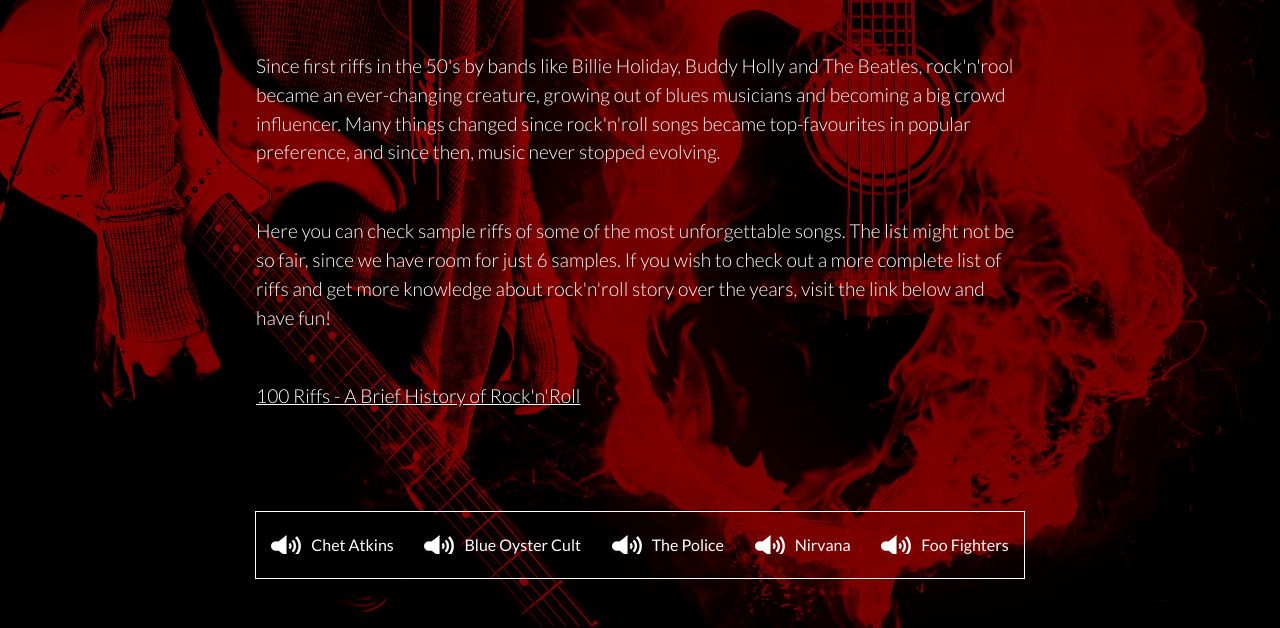
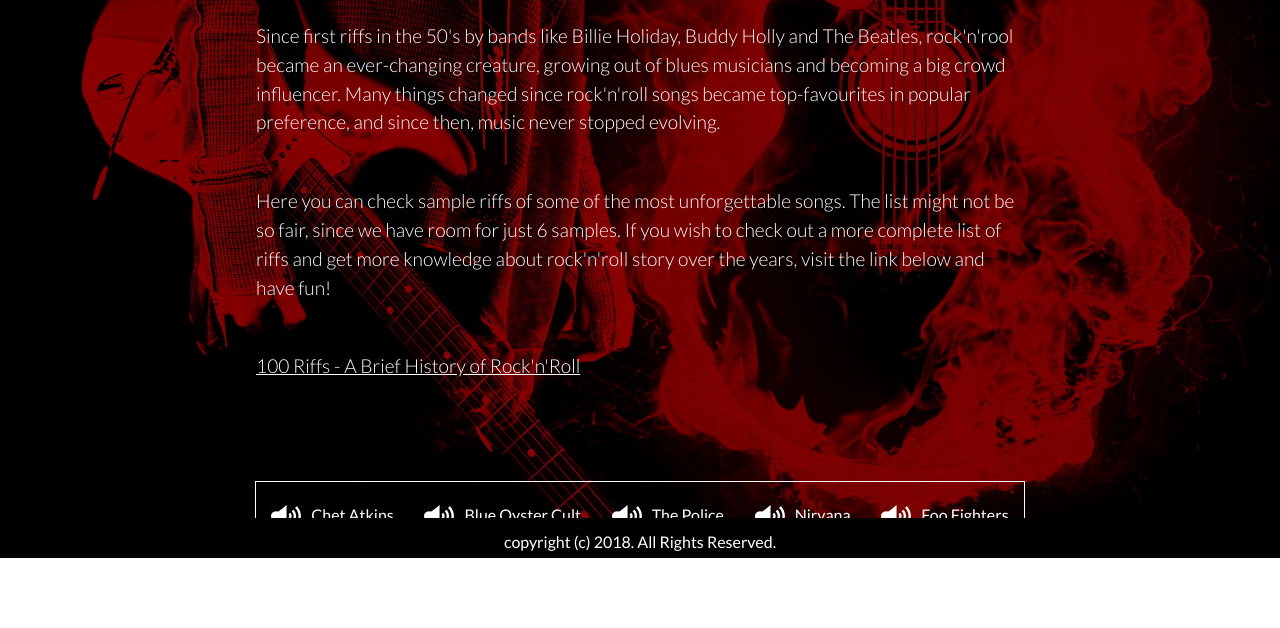
Before and after one commit to falexvidal/Soudboard, a website: page index.html in a window 1280 px wide. Shown: the part 242-870 px from the top of the page. After the commit the page ends 800 px from the top, so only its background shows below. Drawn offline with Linux system fonts and the light colour scheme.

Commit message:
Improvements to soundboard

```diff
--- a/global.css
+++ b/global.css
@@ -42,8 +42,8 @@ nav a:hover {
 /* Setting up sizes, colors, padding and backgrounc configuration for all sections on the page */
 section {
   width: 100%;
-  height: 100vh;
-  padding: 70px 0 0 0;
+  height: 90vh;
+  padding: 5vh 0 0 0;
   background-attachment: fixed;
   background-size: cover;
   background-position: right;
@@ -93,6 +93,16 @@ ul a:hover {
   opacity: 0.8;
 }
 
+footer {
+  background:black;
+  position: fixed;
+  bottom:0;
+  width: 100%;
+  padding:2vh 0 0 0;
+  height: 3vh;
+  text-align: center;
+}
+
 /* Backgrounds for all sections */
 #instrument1 {
   background-image:url("bg1.jpg");
--- a/index.html
+++ b/index.html
@@ -107,6 +107,9 @@
       </ul>
     </section>
     <!--End of Animal section-->
+    <footer>
+      copyright (c) 2018. All Rights Reserved.
+    </footer>
 
     <audio data-sound="mrsandman" src="sounds/chet-atkins-mrsandman.mp3"></audio>
     <audio data-sound="dontfearthereaper" src="sounds/blue-oyster-cult-dontfearthereaper.mp3"></audio>
```
